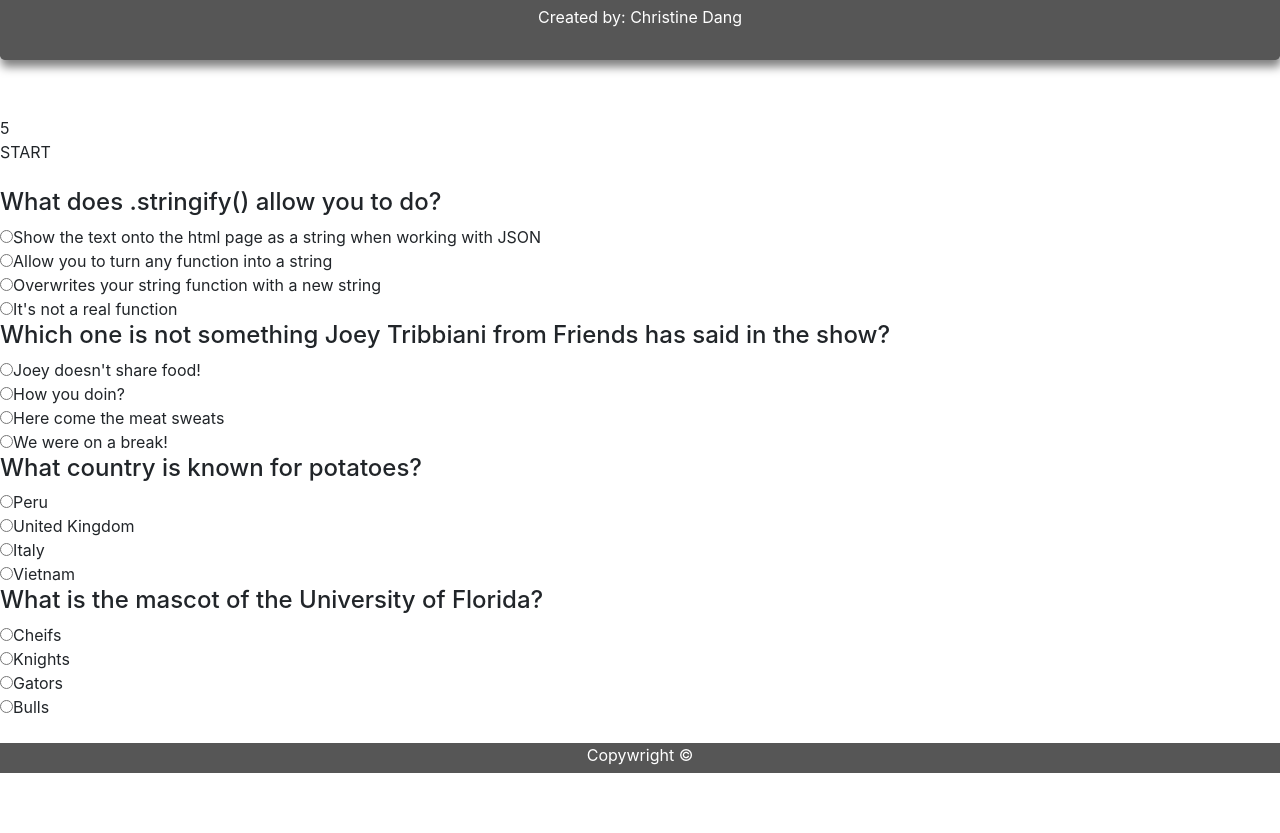
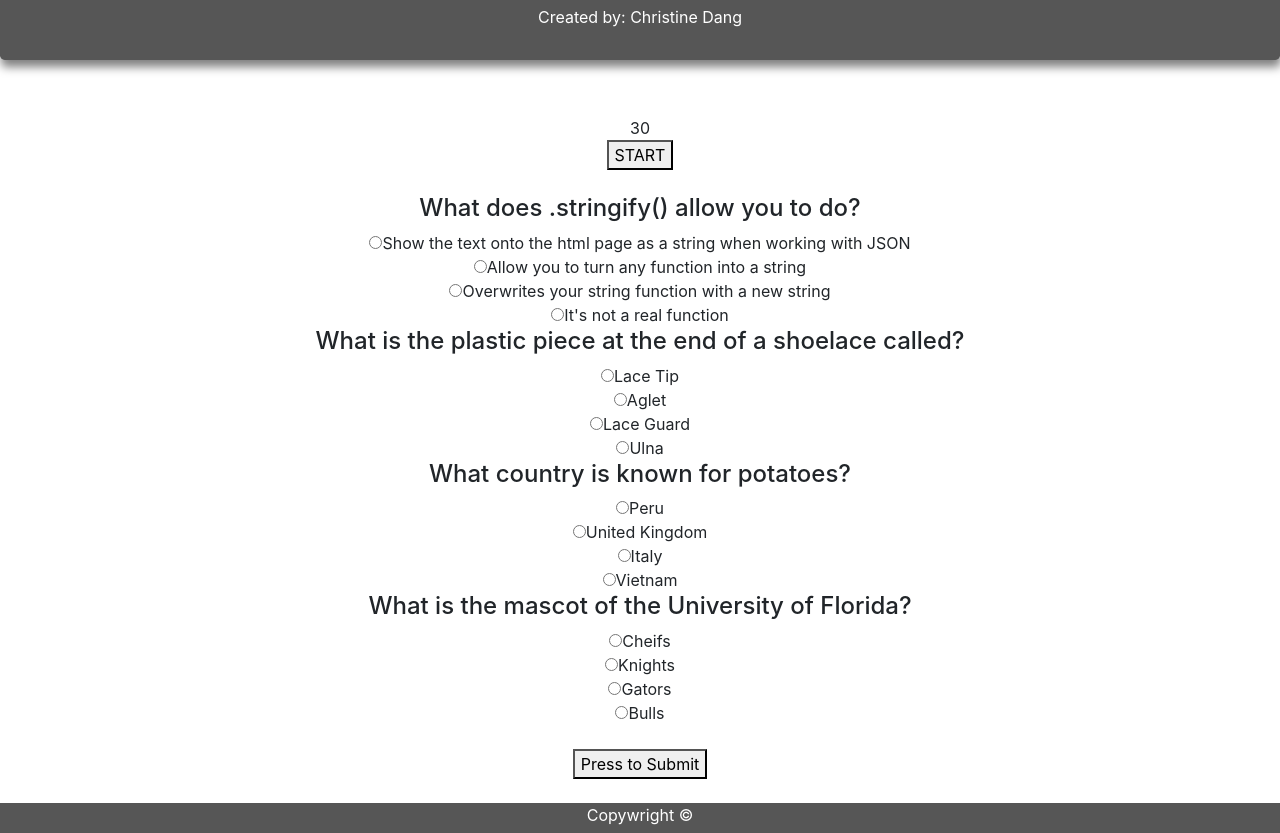
Before and after one commit to ChristineDang/TriviaGame, a plain HTML site: page index.html in a window 1280 px wide. Shown: the part 115-948 px from the top of the page. Before the commit the page ends 888 px from the top, so only its background shows below. Drawn offline with nearby package versions, Linux system fonts and the light colour scheme.

Commit message:
README updated, html buttons created, css & js updated + pseudocodes

```diff
--- a/assets/css/style.css
+++ b/assets/css/style.css
@@ -30,3 +30,10 @@ html {
     color: white;
     text-align: center;
 }
+
+.content {
+    text-align: center;
+}
+
+/* place questions within a container
+fix background image */
--- a/assets/javascript/app.js
+++ b/assets/javascript/app.js
@@ -7,9 +7,9 @@ $(document).ready(function(){
                 correctAnswer: 0
             },
             {
-                Q: "Which one is not something Joey Tribbiani from Friends has said in the show?",
-                answers: ["Joey doesn't share food!", "How you doin?", "Here come the meat sweats", "We were on a break!"],
-                correctAnswer: 3
+                Q: "What is the plastic piece at the end of a shoelace called?",
+                answers: ["Lace Tip", "Aglet", "Lace Guard", "Ulna"],
+                correctAnswer: 1
             },
             {
                 Q: "What country is known for potatoes?",
@@ -27,6 +27,9 @@ $(document).ready(function(){
         wins: 0,
         losses: 0
     }
+    var correctAnswer = 0;
+    var incorrectAnswer = 0;
+
         function timer() {
             var remainingTime = parseInt($("#timer").html());
             if(remainingTime != 0){
@@ -76,11 +79,43 @@ $(document).ready(function(){
 
             }
 
+            //move these vars to the top to make them global/organized
+                // var score = {
+                //     wins: 0,
+                //     losses: 0
+
+                // var correctAnswer = 0;
+                // var incorrectAnswer = 0;
+                // var userAnswer;
+
+
+
             //create a reset of game function
             //this function gets triggered when user selects play again
             //show score
             //ask if they want to play again
+                    //if the value is a correct answer add to wins by creating an if else statement that calls upon the score variable
+                    //else add to losses
+                        // function checkAnswer() {
+                        //     questionsArray.forEach (question => {
+                        //         userAnswer = document.querySelector();
 
+                        //         if(userAnswer != null && userAnswer === question.correctAnswer) {
+                        //             correctAnswer++;
+                        //         } else {
+                        //             incorrectAnswer++;
+                        //         }
+                        //     })
+
+                        //     }
+
+            //create event listener for button in order to know when user has selected an answer and prevents them from selecting multiple answers for one question
+                //const button = document.getElementbyId("playButton");
+                //button.addEventListener("click", check);
+                //button.onClick = function() {check();
+            // }
+
+            //make submit button responsive
 
 });
 
@@ -110,11 +145,11 @@ $(document).ready(function(){
 // c. 40
 // d. 32
 
-// 10. What is the plastic piece at the end of a shoelace called?
-// a. Aglet
-// b. Lace tip
-// c. Lace guard
-// d. Ulna
+// 10. Which one is not something Joey Tribbiani from Friends has said in the show?
+// a. "Joey doesn't share food!"
+// b. "How you doin?"
+// c. "Here come the meat sweats."
+// d. "We were on a break!"
 
 
 
--- a/index.html
+++ b/index.html
@@ -25,15 +25,17 @@
 
         <div class="content">
                 <section>
-                    <div id="timer">5</div>
+                    <div id="timer">30</div>
                     <div id="start">
-                        <div id="startGame">START</div>
+                            <button type="button" id="startButton">START</button>
                     </div>
                     <div id="play">
                         <br>
                         <div id="Question">
                             <div id="Choices"></div>
                         </div>
+                        <br>
+                        <button type="button" id="playButton">Press to Submit</button>
                     </div>
                 </section>
 
@@ -65,11 +67,11 @@ Questions with choices:
         c. Overwrites your string function with a new string
         d. It's not a real function
 
-    2. Which one is not something Joey Tribbiani from Friends has said in the show?
-        a. "Joey doesn't share food!"
-        b. "How you doin?"
-        c. "Here come the meat sweats."
-        d. "We were on a break!"
+    2. What is the plastic piece at the end of a shoelace called?
+        a. Lace tip
+        b. Aglet
+        c. Lace guard
+        d. Ulna
 
     3. What are the 4 main instruments in an orchestra?
         a. Violin, Lute, Cello, Bass
@@ -113,8 +115,8 @@ Questions with choices:
         c. 40
         d. 32
 
-    10. What is the plastic piece at the end of a shoelace called?
-        a. Aglet
-        b. Lace tip
-        c. Lace guard
-        d. Ulna -->
+    10. Which one is not something Joey Tribbiani from Friends has said in the show?
+        a. "Joey doesn't share food!"
+        b. "How you doin?"
+        c. "Here come the meat sweats."
+        d. "We were on a break!" -->
```
Also changed, not shown: 1 other file.
